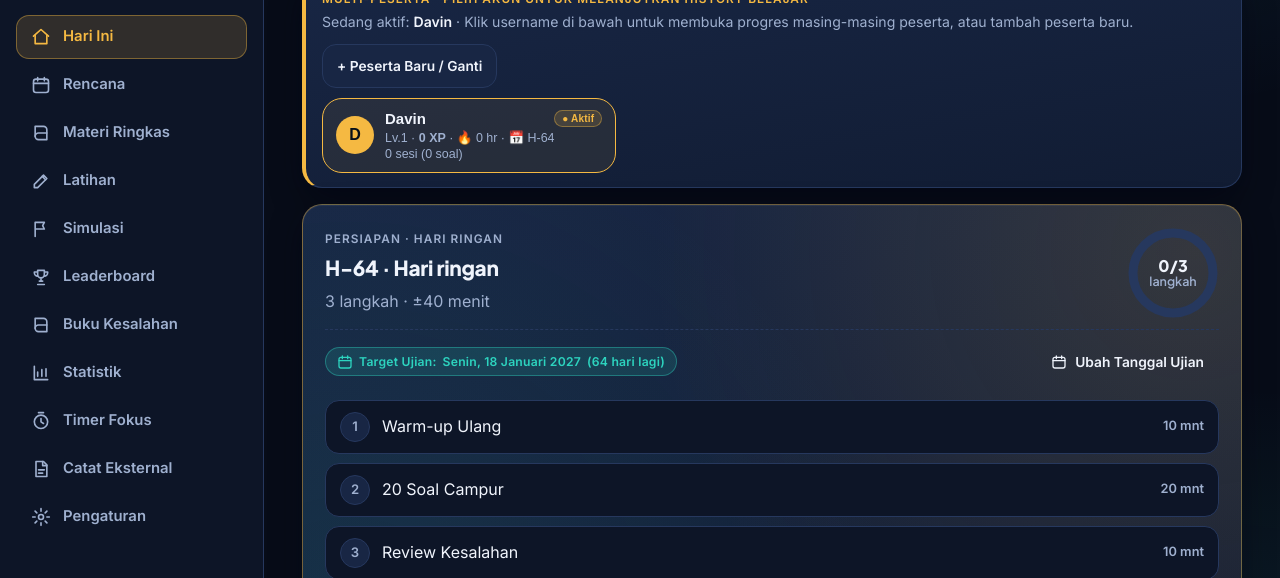
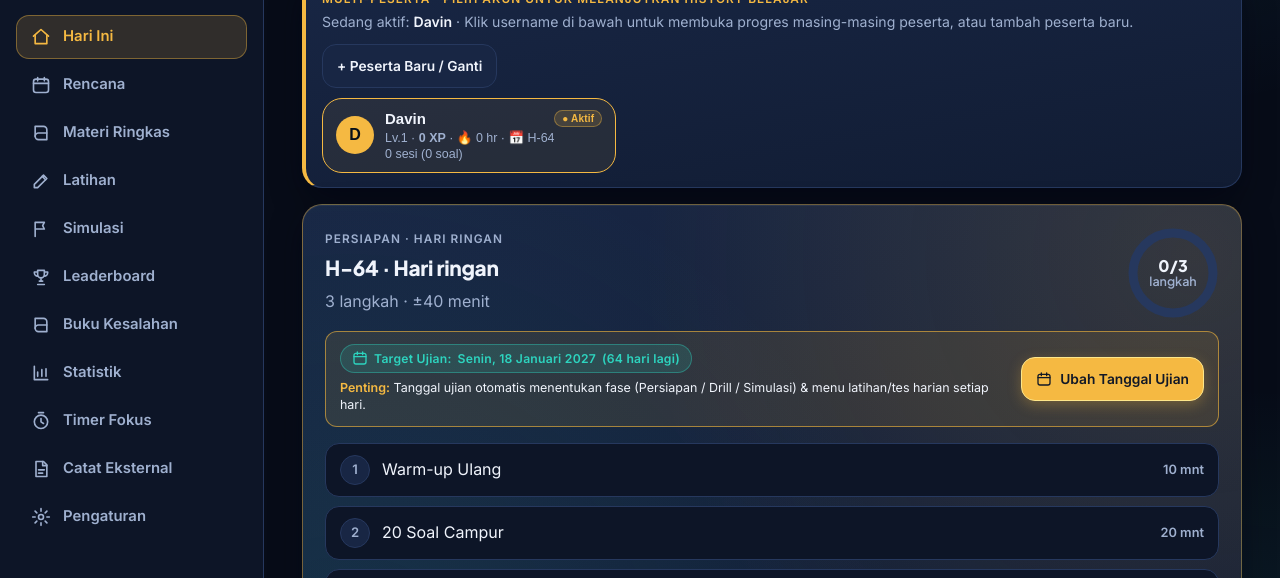
Before and after one commit to davincolin2/skd-coach, a plain HTML site: page index.html in a window 1280 px wide. Shown: the part 196-774 px from the top of the page. Drawn offline with Linux system fonts and the light colour scheme.

Commit message:
ui: highlight exam date button and daily menu impact note

```diff
--- a/index.html
+++ b/index.html
@@ -3017,12 +3017,15 @@ function inlineExamDateAdjusterHTML() {
     ['2027-01-19', '19 Jan 2027'],
     ['2027-01-20', '20 Jan 2027']
   ];
-  return '<div style="margin-top:10px;padding-top:10px;border-top:1px dashed var(--line)">' +
-    '<div class="row between" style="gap:8px;flex-wrap:wrap">' +
-      '<div class="small" style="display:flex;align-items:center;gap:6px;flex-wrap:wrap">' +
-        '<span class="chip teal">' + ic('cal', 'sm') + ' Target Ujian: <strong>' + esc(fmtDate(cur, true)) + '</strong> (' + (N > 0 ? N + ' hari lagi' : N === 0 ? 'Hari H' : 'Lewat') + ')</span>' +
+  return '<div style="margin-top:12px;padding:12px 14px;border-radius:12px;background:rgba(245,184,61,0.11);border:1.5px solid rgba(245,184,61,0.6)">' +
+    '<div class="row between" style="gap:10px;flex-wrap:wrap;align-items:center">' +
+      '<div style="flex:1;min-width:220px">' +
+        '<div class="small" style="display:flex;align-items:center;gap:6px;flex-wrap:wrap">' +
+          '<span class="chip teal">' + ic('cal', 'sm') + ' Target Ujian: <strong>' + esc(fmtDate(cur, true)) + '</strong> (' + (N > 0 ? N + ' hari lagi' : N === 0 ? 'Hari H' : 'Lewat') + ')</span>' +
+        '</div>' +
+        '<div class="tiny" style="margin-top:6px;line-height:1.4;color:var(--text)"><strong style="color:var(--amber)">Penting:</strong> Tanggal ujian otomatis menentukan fase (Persiapan / Drill / Simulasi) & menu latihan/tes harian setiap hari.</div>' +
       '</div>' +
-      '<button type="button" class="btn sm ghost" id="toggleInlineExamBtn">' + ic('cal', 'sm') + ' Ubah Tanggal Ujian</button>' +
+      '<button type="button" class="btn sm" id="toggleInlineExamBtn" style="background:var(--amber);color:#111827;font-weight:700;border:1.5px solid #fde68a;box-shadow:0 4px 14px rgba(245,184,61,0.28);white-space:nowrap">' + ic('cal', 'sm') + ' Ubah Tanggal Ujian</button>' +
     '</div>' +
     '<div id="inlineExamBox" class="card flat" style="display:none;margin-top:10px;padding:12px;border:1px solid var(--teal)">' +
       '<div class="eyebrow" style="color:var(--teal);margin-bottom:6px">Koreksi / Atur Tanggal Ujian (Progres Belajar Tetap Aman)</div>' +
```
